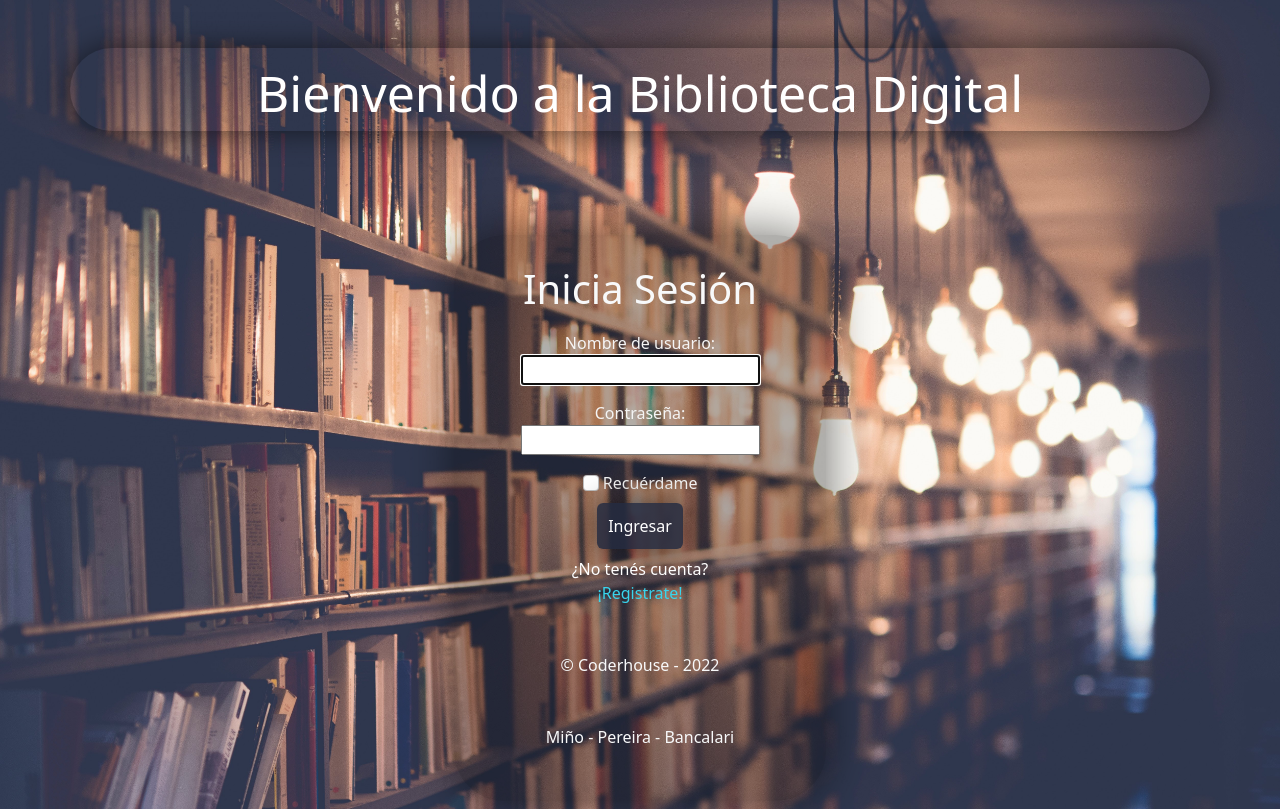
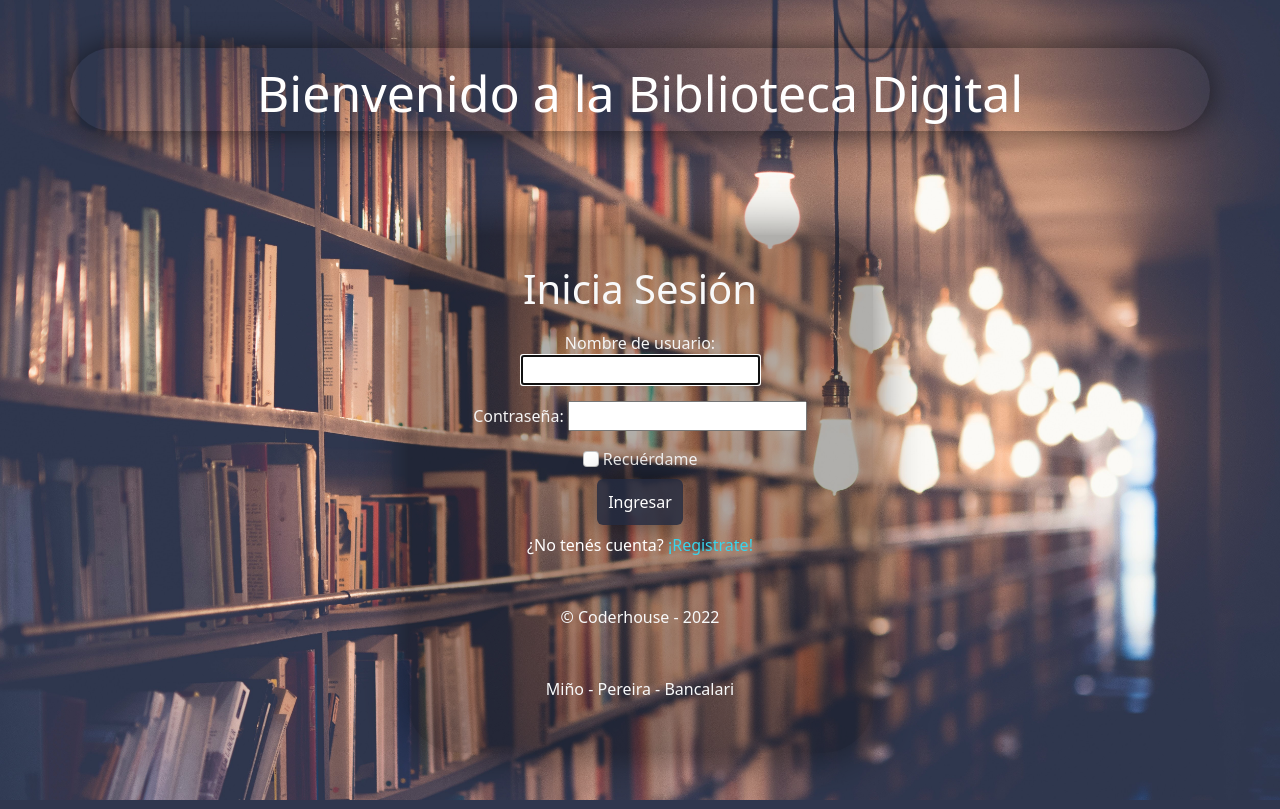
Before and after one commit to Jonx76/proyecto_intermedio, a Django app: page / in a window 1280 px wide. Run offline with Django 4.2, Linux system fonts and the light colour scheme.

Commit message:
linea  25 template login modificacion col-md a 5

```diff
--- a/AppIntermedio/templates/Ingreso/login.html
+++ b/AppIntermedio/templates/Ingreso/login.html
@@ -22,7 +22,7 @@
 	</div>
 		<div class="container py-2">
 			<div class="row justify-content-center pt-5 mt-5 mr-1">
-				<div class="col-md-4 formulario">
+				<div class="col-md-5 formulario">
 					<div class="form-group text-center">
 
 					<h2 class="titulo text-light">Inicia Sesión</h2>
```
